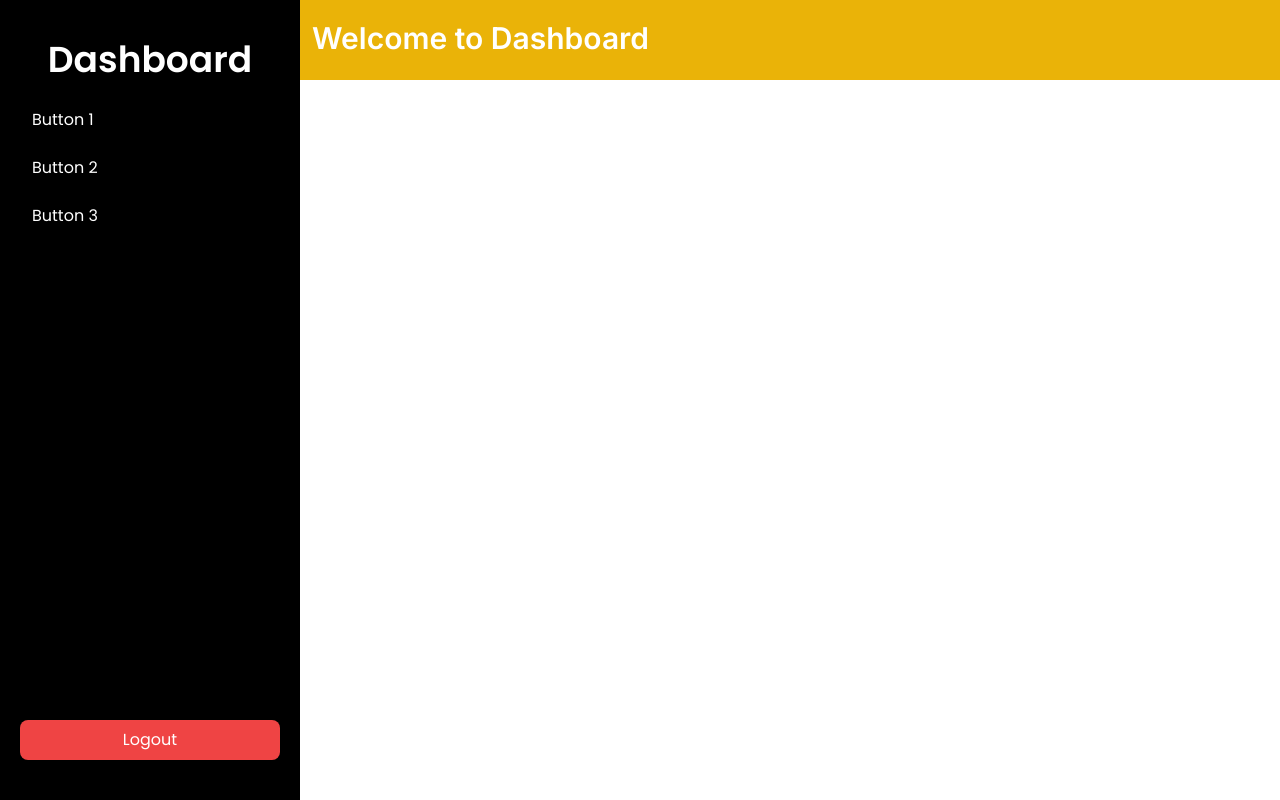
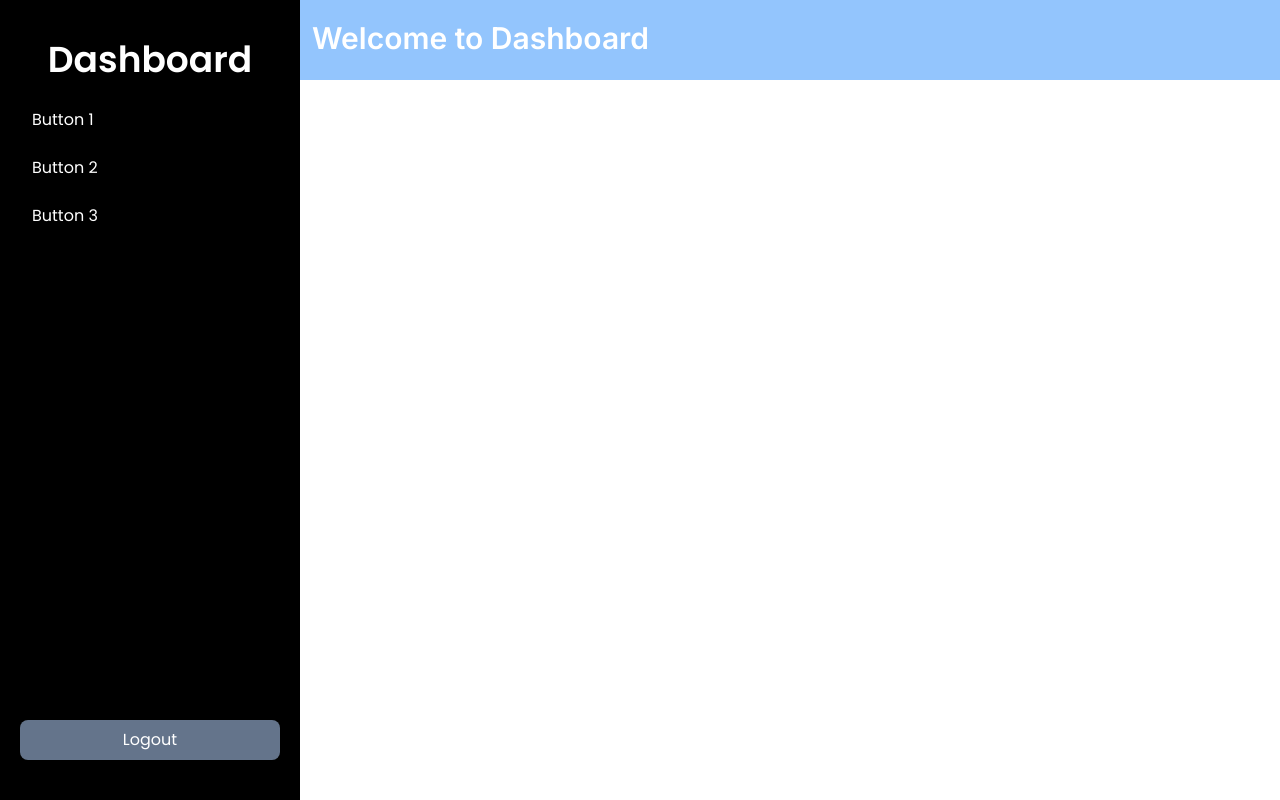
Before and after one commit to ritu-477/main-test-next, a Next.js app: page /dashboard in a window 1280 px wide. Built offline with nearby package versions, Linux system fonts and the light colour scheme; sample sign-in values are in the browser's storage.

Commit message:
error solve

```diff
--- a/src/components/dashboard/Dashboard.tsx
+++ b/src/components/dashboard/Dashboard.tsx
@@ -55,13 +55,13 @@ const Dashboard = () => {
         </div>
         <button
           onClick={handleLogout}
-          className="bg-red-500 py-2 px-3 rounded-lg text-white"
+          className="bg-slate-500 py-2 px-3 rounded-lg text-white"
         >
           Logout
         </button>
       </div>
       <div className="w-full pt-20">
-        <div className="bg-yellow-500 max-md:flex max-md:items-center max-md:gap-5 min-h-20 py-5 px-3 w-full fixed top-0">
+        <div className="bg-blue-300 max-md:flex max-md:items-center max-md:gap-5 min-h-20 py-5 px-3 w-full fixed top-0">
           <button
             onClick={handleOpen}
             className="md:hidden max-md:size-6 relative !z-50 max-md:flex max-md:justify-between max-md:flex-col overflow-hidden"
--- a/src/components/dashboard/Dummy copy.tsx
+++ /dev/null
@@ -1,26 +0,0 @@
-    import React from 'react'
-
-    const Dummy = () => {
-        const Question = [
-            {
-              list: {
-                data: [
-                  {
-                    title: "What is the capital of India?",
-                    options: ["New Delhi", "Mumbai", "Kolkata", "Chennai"],
-                  },
-                ],
-              },
-            },
-          ];
-
-      return (
-        <div className='bg-gray-400 py-12'>
-        <p className='text-3xl text-center'>
-          {Question[0].list.data[0].title} {Question[0].list.data[0].options[0]}
-        </p>
-      </div>
-      )
-    }
-
-    export default Dummy
```
